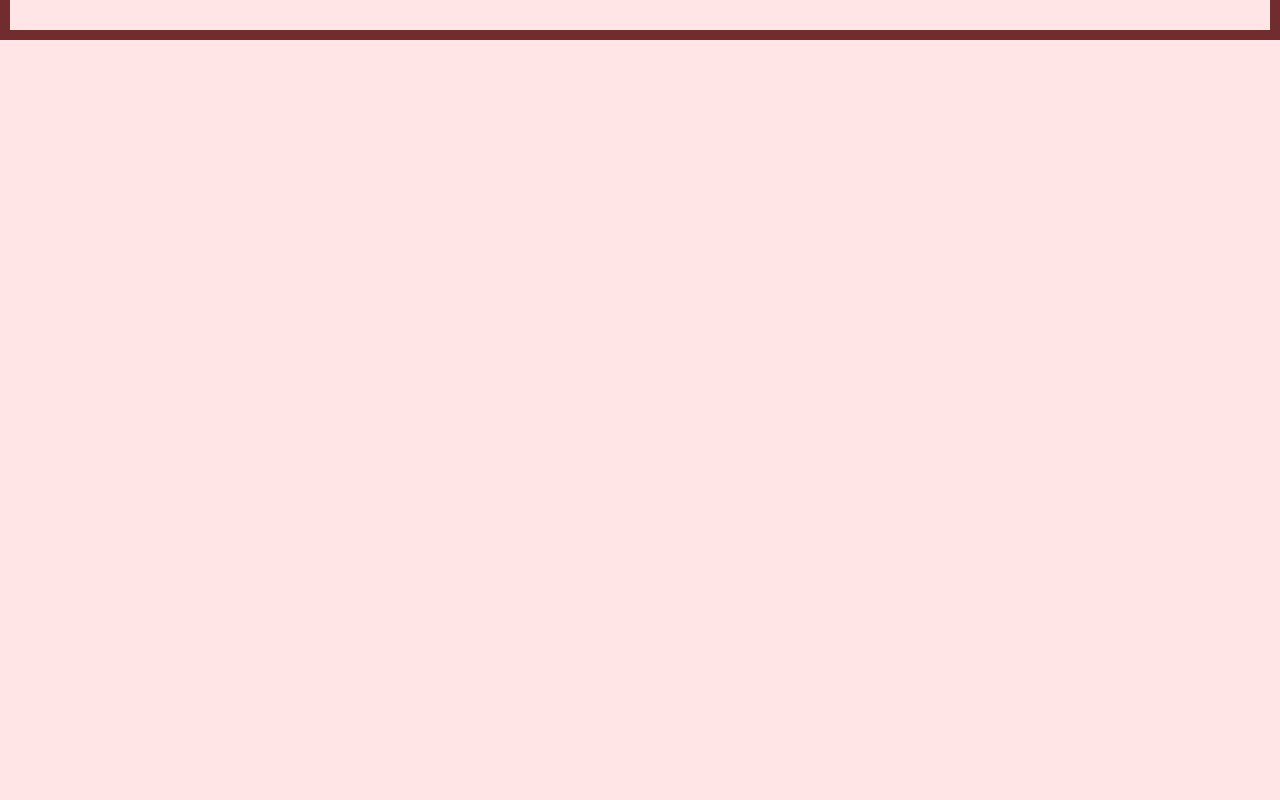
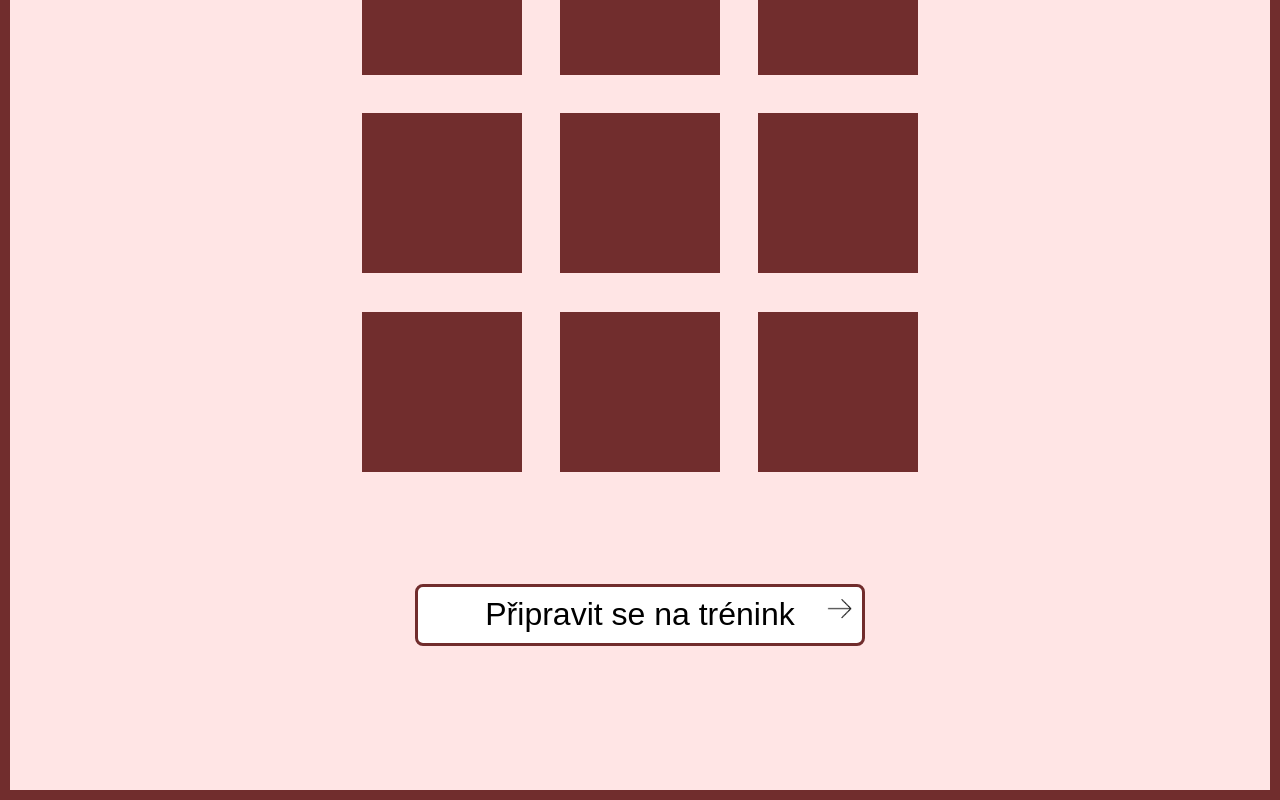
Before and after one commit to ZuskaS/Zuzel, a React (Vite) app: page / in a window 1280 px wide. Shown: the part 780-1580 px from the top of the page. Before the commit the page ends 820 px from the top, so only its background shows below. Built offline with nearby package versions, Linux system fonts and the light colour scheme.

Commit message:
úprava šipek a stylů pro desktop

```diff
--- a/src/global.css
+++ b/src/global.css
@@ -14,7 +14,6 @@ body {
   background-color: #FFE5E5;
   border: #712D2D solid 10px;
   margin: 0;
-  /*min-height: 100vh;*/
   display: flex;
   flex-direction: column;
   align-items: center;
--- a/src/pages/HomePage/HomePage.jsx
+++ b/src/pages/HomePage/HomePage.jsx
@@ -22,9 +22,13 @@ export const HomePage = () => {
         <div></div>
       </div>
       <Link to="/tips">
-        <Button text="Připravit se na trénink" />
-        {/* <Button text='Připravit se na trénink' image={arrowRight} position='right' />
-          <Button text='Připravit se na trénink' image={arrowLeft} position='left' /> */}
+        <Button
+          text="Připravit se na trénink"
+          image={arrowRight}
+          position="right"
+        />
+        {/*<Button text="Připravit se na trénink" />
+               <Button text='Připravit se na trénink' image={arrowLeft} position='left' />*/}
       </Link>
     </div>
   );
--- a/src/pages/TipsPage/TipsPage.jsx
+++ b/src/pages/TipsPage/TipsPage.jsx
@@ -66,7 +66,7 @@ export const TipsPage = () => {
         </div>
 
         <Link to="/instruction">
-          <Button text="další" image={arrowLeft} position="left" />
+          <Button text="další" image={arrowRight} position="right" />
         </Link>
       </div>
     </div>
```
Also changed, not shown: src/pages/HomePage/HomePage.css (+1 -8 lines), src/pages/InstructionsPage/InstructionsPage.jsx (+19 -13 lines).
